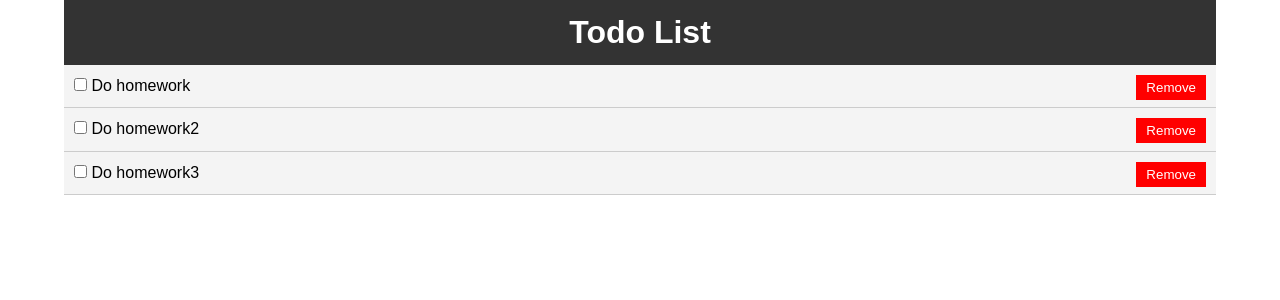
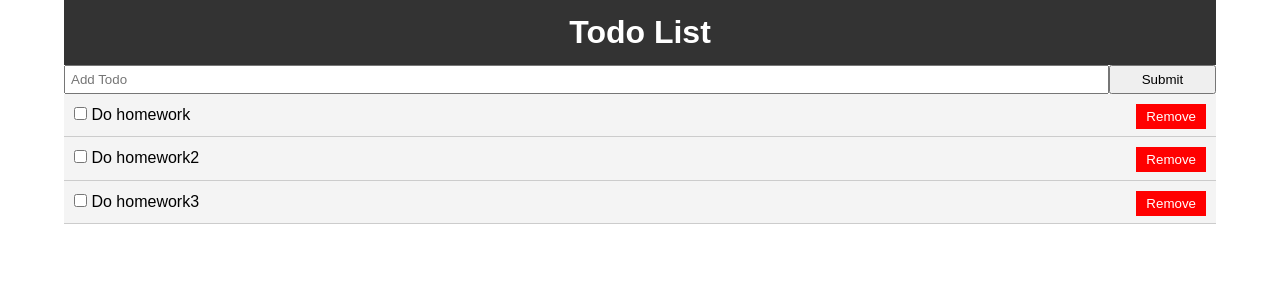
Before and after one commit to Kemosabe2911/TodoReactjs, a React (Create React App) app in the folder myapp/: page / in a window 1280 px wide. Shown: the top 300 px of the page. Built offline with nearby package versions, Linux system fonts and the light colour scheme.

Commit message:
Add Addtodo

```diff
--- a/myapp/src/App.js
+++ b/myapp/src/App.js
@@ -2,6 +2,7 @@ import React, { Component } from 'react';
 import './App.css';
 import Todos from './components/Todos';
 import Header from './components/layout/Header';
+import AddTodo from './components/AddTodo';
 
 class App extends Component{
   state= {
@@ -47,6 +48,7 @@ class App extends Component{
       return(
         <div className="App" style={Container }>
           <Header />
+          <AddTodo />
           <Todos todos={this.state.todos} markComplete={ this.markComplete } delTodo ={this.delTodo} />
         </div>
       )
```
Also changed, not shown: myapp/src/components/AddTodo.js (renamed from myapp/src/AddTodo.js).
